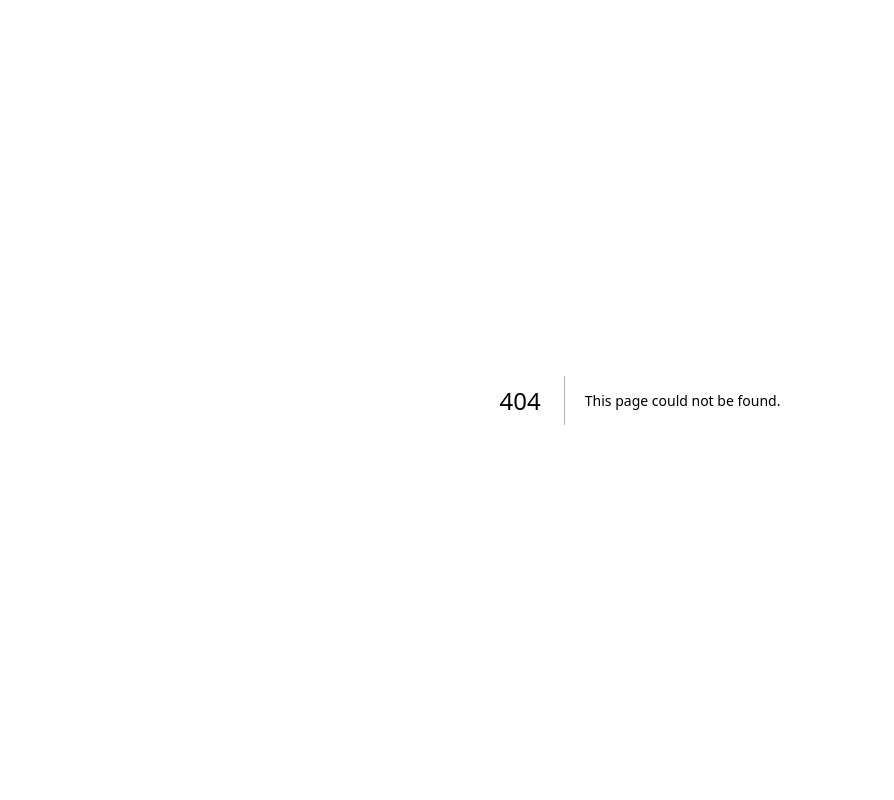
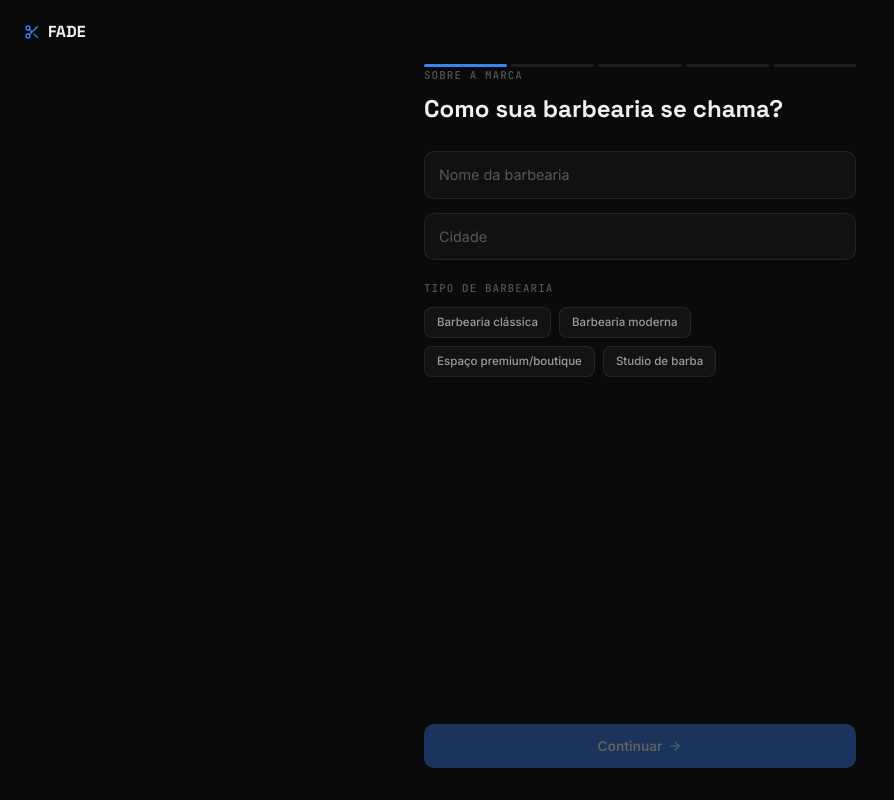
Before and after one commit to marcusvalerio/NAVE, a Next.js app: page /onboarding in a window 1280 px wide. Before the commit this address had no page. Shown: the whole page, without its empty margins (0-894 px from the left). Built offline with nearby package versions, Linux system fonts and the light colour scheme.

Commit message:
feat: app/onboarding/page.tsx

```diff
--- /dev/null
+++ b/app/onboarding/page.tsx
@@ -0,0 +1,176 @@
+"use client"
+import { useState } from "react"
+import { motion, AnimatePresence } from "framer-motion"
+import { ArrowRight, ArrowLeft, Scissors } from "lucide-react"
+import { supabaseBrowser } from "@/lib/supabase-client"
+
+const TIPOS = ["Barbearia clássica","Barbearia moderna","Espaço premium/boutique","Studio de barba"]
+const SERVICOS_OPCOES = ["Corte","Barba","Combo corte+barba","Sobrancelha","Pigmentação","Coloração","Tratamentos capilares"]
+const PUBLICO_OPCOES = ["18-25 anos","25-35 anos","35-50 anos","Executivos","Universitários","Família"]
+const TONS = ["Direto e confiante","Descontraído e brincalhão","Sofisticado e elegante","Caloroso e próximo"]
+const REDES_OPCOES = ["Instagram","TikTok","Facebook","WhatsApp"]
+
+export default function Onboarding() {
+  const [step, setStep] = useState(0)
+  const [loading, setLoading] = useState(false)
+  const [email, setEmail] = useState("")
+  const [emailSent, setEmailSent] = useState(false)
+
+  const [nome, setNome] = useState("")
+  const [cidade, setCidade] = useState("")
+  const [tipo, setTipo] = useState("")
+  const [servicos, setServicos] = useState<string[]>([])
+  const [publico, setPublico] = useState<string[]>([])
+  const [tom, setTom] = useState("")
+  const [palavrasInput, setPalavrasInput] = useState("")
+  const [redes, setRedes] = useState<string[]>([])
+
+  const toggle = (arr: string[], setArr: (v: string[]) => void, item: string) =>
+    setArr(arr.includes(item) ? arr.filter(i => i !== item) : [...arr, item])
+
+  const steps = ["Marca", "Serviços", "Público & tom", "Redes", "Acesso"]
+  const canNext = [
+    !!(nome.trim() && cidade.trim() && tipo),
+    servicos.length > 0,
+    publico.length > 0 && !!tom,
+    redes.length > 0,
+    true,
+  ]
+
+  const finalizar = async () => {
+    if (!email.trim()) return
+    setLoading(true)
+    const supabase = supabaseBrowser()
+    const palavras = palavrasInput.split(",").map(p => p.trim()).filter(Boolean)
+
+    sessionStorage.setItem("fade_onboarding", JSON.stringify({ nome, cidade, tipo, servicos, publico, tom, palavras, redes }))
+
+    const { error } = await supabase.auth.signInWithOtp({
+      email,
+      options: { emailRedirectTo: `${window.location.origin}/dashboard` },
+    })
+
+    setLoading(false)
+    if (!error) setEmailSent(true)
+  }
+
+  return (
+    <div style={{minHeight:"100vh",display:"flex",flexDirection:"column"}}>
+      <header style={{padding:"20px 24px",display:"flex",alignItems:"center",gap:8}}>
+        <Scissors size={16} style={{color:"var(--acc)"}} />
+        <span className="font-display" style={{fontSize:"1rem",fontWeight:700}}>FADE</span>
+      </header>
+
+      <div style={{display:"flex",gap:4,padding:"0 24px",marginBottom:32,maxWidth:480,margin:"0 auto",width:"100%"}}>
+        {steps.map((s,i)=>(
+          <div key={s} style={{flex:1,height:3,borderRadius:2,background:i<=step?"var(--acc)":"var(--border)",transition:"background .2s"}}/>
+        ))}
+      </div>
+
+      <main style={{flex:1,maxWidth:480,margin:"0 auto",width:"100%",padding:"0 24px 40px"}}>
+        <AnimatePresence mode="wait">
+
+          {step===0 && (
+            <motion.div key="0" initial={{opacity:0,x:12}} animate={{opacity:1,x:0}} exit={{opacity:0,x:-12}} transition={{duration:.2}}>
+              <div className="label" style={{marginBottom:8}}>SOBRE A MARCA</div>
+              <h2 className="font-display" style={{fontSize:"1.5rem",fontWeight:700,marginBottom:24}}>Como sua barbearia se chama?</h2>
+              <div style={{display:"flex",flexDirection:"column",gap:14}}>
+                <input className="inp" placeholder="Nome da barbearia" value={nome} onChange={e=>setNome(e.target.value)} />
+                <input className="inp" placeholder="Cidade" value={cidade} onChange={e=>setCidade(e.target.value)} />
+                <div style={{marginTop:6}}>
+                  <div className="label" style={{marginBottom:10}}>TIPO DE BARBEARIA</div>
+                  <div style={{display:"flex",flexWrap:"wrap",gap:8}}>
+                    {TIPOS.map(t=>(
+                      <button key={t} onClick={()=>setTipo(t)} className={`chip ${tipo===t?"chip-on":""}`}>{t}</button>
+                    ))}
+                  </div>
+                </div>
+              </div>
+            </motion.div>
+          )}
+
+          {step===1 && (
+            <motion.div key="1" initial={{opacity:0,x:12}} animate={{opacity:1,x:0}} exit={{opacity:0,x:-12}} transition={{duration:.2}}>
+              <div className="label" style={{marginBottom:8}}>SERVIÇOS</div>
+              <h2 className="font-display" style={{fontSize:"1.5rem",fontWeight:700,marginBottom:24}}>O que vocês oferecem?</h2>
+              <div style={{display:"flex",flexWrap:"wrap",gap:8}}>
+                {SERVICOS_OPCOES.map(s=>(
+                  <button key={s} onClick={()=>toggle(servicos,setServicos,s)} className={`chip ${servicos.includes(s)?"chip-on":""}`}>{s}</button>
+                ))}
+              </div>
+            </motion.div>
+          )}
+
+          {step===2 && (
+            <motion.div key="2" initial={{opacity:0,x:12}} animate={{opacity:1,x:0}} exit={{opacity:0,x:-12}} transition={{duration:.2}}>
+              <div className="label" style={{marginBottom:8}}>PÚBLICO E VOZ</div>
+              <h2 className="font-display" style={{fontSize:"1.5rem",fontWeight:700,marginBottom:24}}>Quem é seu cliente e como você fala com ele?</h2>
+              <div className="label" style={{marginBottom:10}}>PÚBLICO PRINCIPAL</div>
+              <div style={{display:"flex",flexWrap:"wrap",gap:8,marginBottom:22}}>
+                {PUBLICO_OPCOES.map(p=>(
+                  <button key={p} onClick={()=>toggle(publico,setPublico,p)} className={`chip ${publico.includes(p)?"chip-on":""}`}>{p}</button>
+                ))}
+              </div>
+              <div className="label" style={{marginBottom:10}}>TOM DE VOZ</div>
+              <div style={{display:"flex",flexWrap:"wrap",gap:8,marginBottom:22}}>
+                {TONS.map(t=>(
+                  <button key={t} onClick={()=>setTom(t)} className={`chip ${tom===t?"chip-on":""}`}>{t}</button>
+                ))}
+              </div>
+              <div className="label" style={{marginBottom:10}}>PALAVRAS QUE SEU CLIENTE USA (opcional)</div>
+              <input className="inp" placeholder="ex: estiloso, navalhado, raiz" value={palavrasInput} onChange={e=>setPalavrasInput(e.target.value)} />
+            </motion.div>
+          )}
+
+          {step===3 && (
+            <motion.div key="3" initial={{opacity:0,x:12}} animate={{opacity:1,x:0}} exit={{opacity:0,x:-12}} transition={{duration:.2}}>
+              <div className="label" style={{marginBottom:8}}>CANAIS</div>
+              <h2 className="font-display" style={{fontSize:"1.5rem",fontWeight:700,marginBottom:24}}>Onde você posta?</h2>
+              <div style={{display:"flex",flexWrap:"wrap",gap:8}}>
+                {REDES_OPCOES.map(r=>(
+                  <button key={r} onClick={()=>toggle(redes,setRedes,r)} className={`chip ${redes.includes(r)?"chip-on":""}`}>{r}</button>
+                ))}
+              </div>
+            </motion.div>
+          )}
+
+          {step===4 && (
+            <motion.div key="4" initial={{opacity:0,x:12}} animate={{opacity:1,x:0}} exit={{opacity:0,x:-12}} transition={{duration:.2}}>
+              {!emailSent ? (
+                <>
+                  <div className="label" style={{marginBottom:8}}>ÚLTIMO PASSO</div>
+                  <h2 className="font-display" style={{fontSize:"1.5rem",fontWeight:700,marginBottom:10}}>Qual seu e-mail?</h2>
+                  <p style={{fontSize:".85rem",color:"var(--fg-dim)",marginBottom:22}}>Enviamos um link de acesso — sem senha, sem complicação.</p>
+                  <input className="inp" type="email" placeholder="seu@email.com" value={email} onChange={e=>setEmail(e.target.value)} />
+                </>
+              ) : (
+                <div style={{textAlign:"center",padding:"30px 0"}}>
+                  <div className="font-display" style={{fontSize:"1.3rem",fontWeight:700,marginBottom:10}}>Link enviado ✓</div>
+                  <p style={{fontSize:".88rem",color:"var(--fg-dim)",lineHeight:1.5}}>Abre o e-mail que mandamos para <strong style={{color:"var(--fg)"}}>{email}</strong> e clica no link para entrar.</p>
+                </div>
+              )}
+            </motion.div>
+          )}
+
+        </AnimatePresence>
+      </main>
+
+      {!emailSent && (
+        <footer style={{maxWidth:480,margin:"0 auto",width:"100%",padding:"0 24px 32px",display:"flex",gap:10}}>
+          {step>0 && (
+            <button onClick={()=>setStep(s=>s-1)} className="btn-ghost" style={{display:"flex",alignItems:"center",gap:6}}>
+              <ArrowLeft size={14}/> Voltar
+            </button>
+          )}
+          <button
+            onClick={()=> step<4 ? setStep(s=>s+1) : finalizar()}
+            disabled={!canNext[step] || loading}
+            className="btn-primary"
+            style={{flex:1,display:"flex",alignItems:"center",justifyContent:"center",gap:6}}>
+            {loading ? "Enviando..." : step<4 ? <>Continuar <ArrowRight size={14}/></> : "Enviar link de acesso"}
+          </button>
+        </footer>
+      )}
+    </div>
+  )
+}
```
